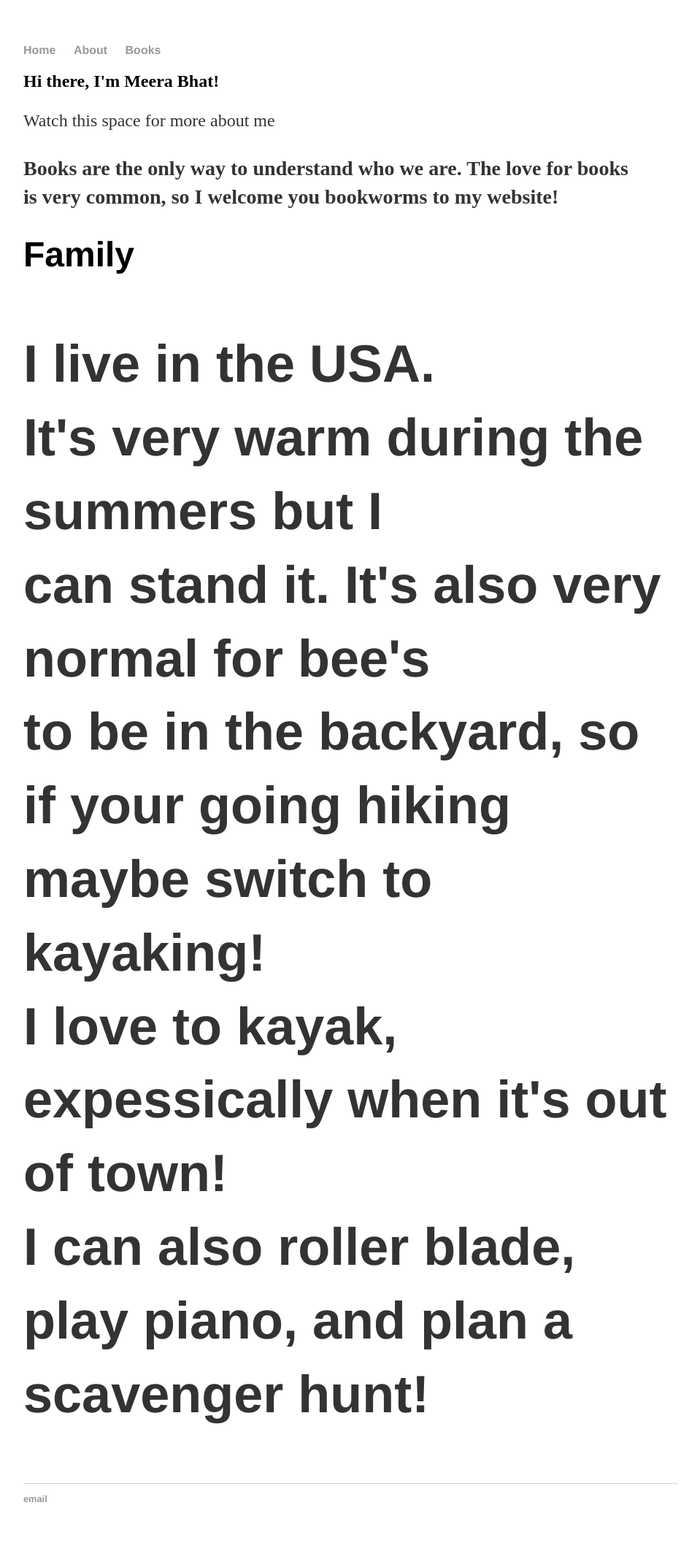
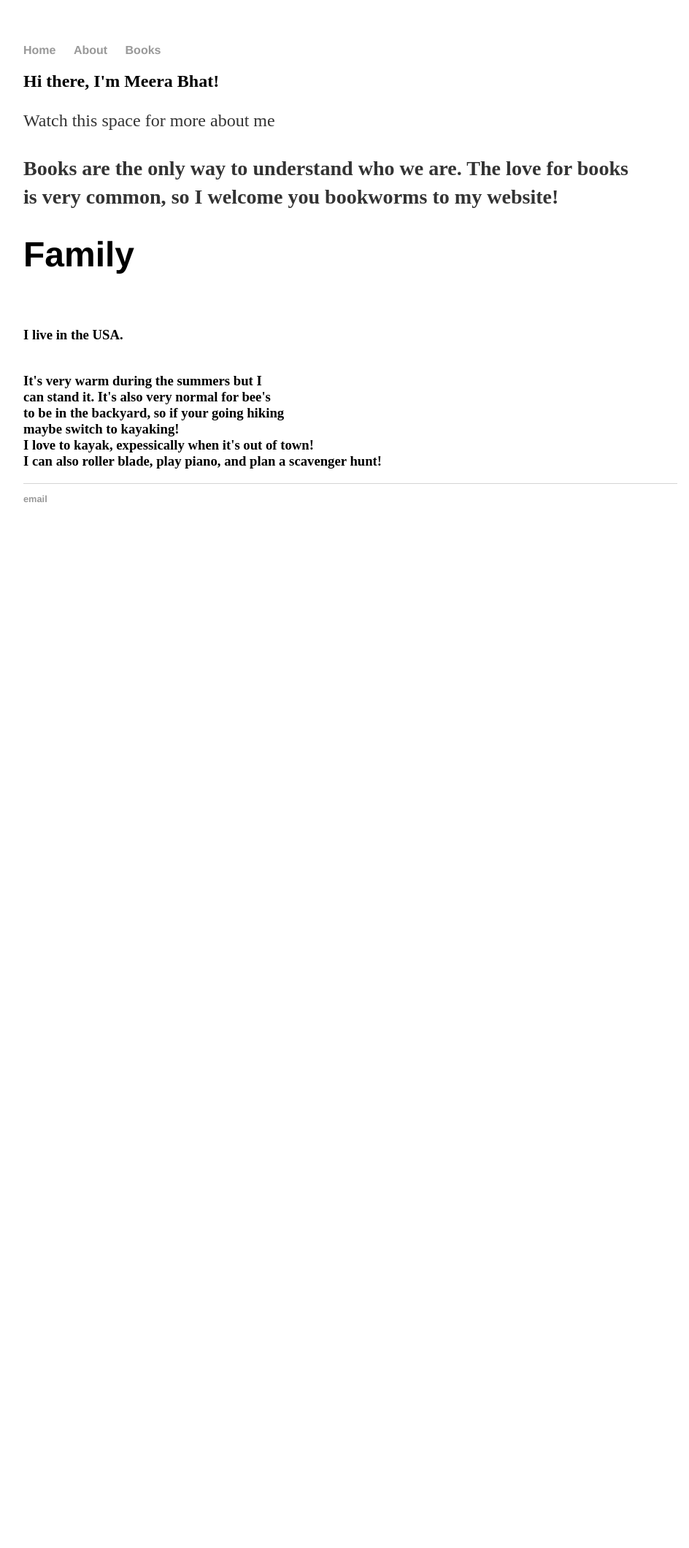
Before and after one commit to meerkatbhat/meerkatbhat, a Jekyll site: the page built from about/index.html, in a window 1280 px wide. Shown: the whole page at 73% size, without its empty margins (160-1104 px from the left). Built offline with Jekyll 4.4.1, drawn with Linux system fonts in a browser that asks for light colours; after the commit the page ends 900 px from its top, so only the background shows below that.

```diff
--- a/about/index.html
+++ b/about/index.html
@@ -11,7 +11,7 @@ title: Meera B
 	is very common, so I welcome you bookworms to my website!<p> </h3>
 
 	<h1>Family<h1>
- <p> I live in the USA. <br>
+ <p> <h3>I live in the USA. <h3> <br>
 	It's very warm during the summers but I <br>
 	can stand it. It's also very normal for bee's <br>
 	to be in the backyard, so if your going hiking <br>
```
